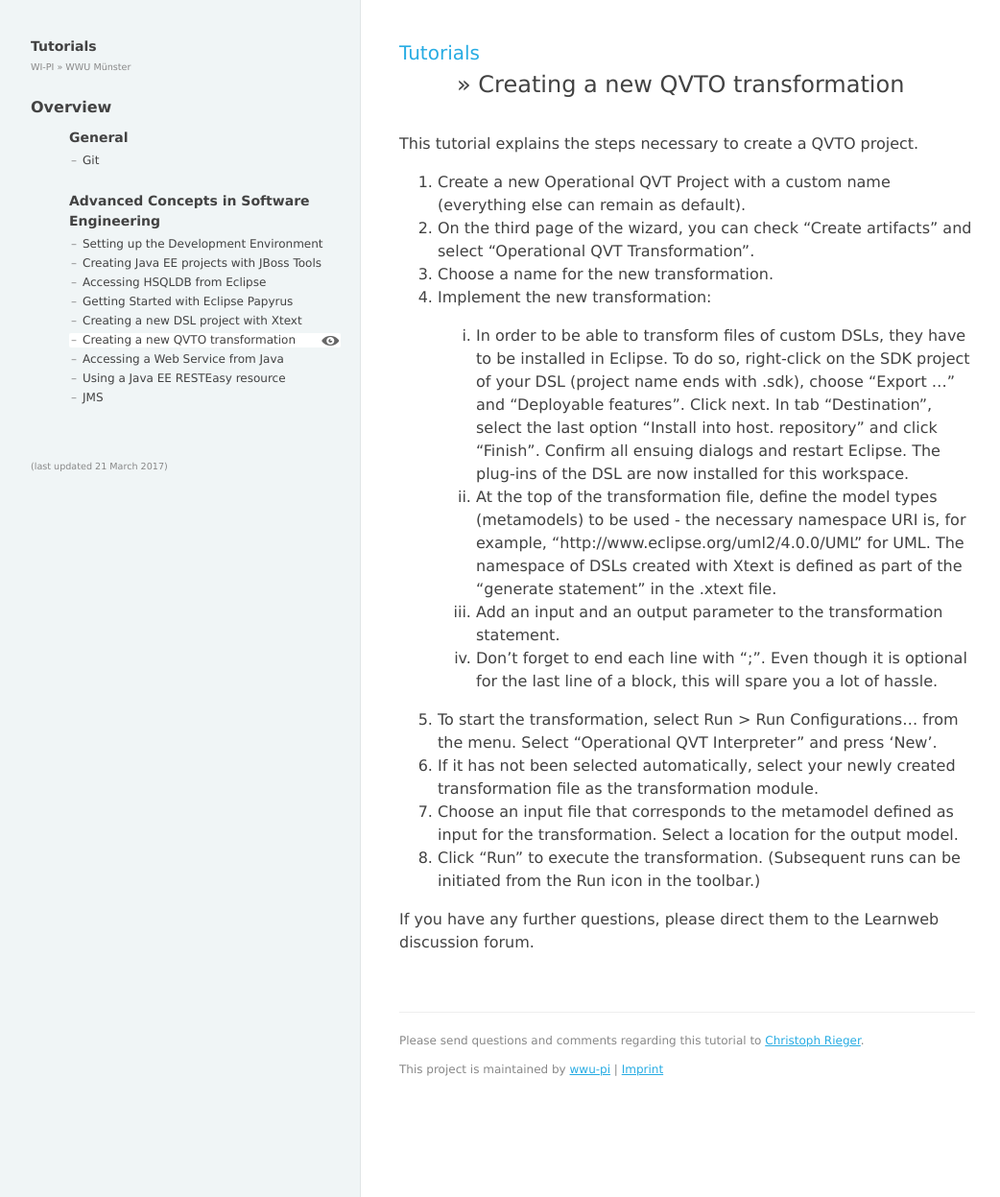
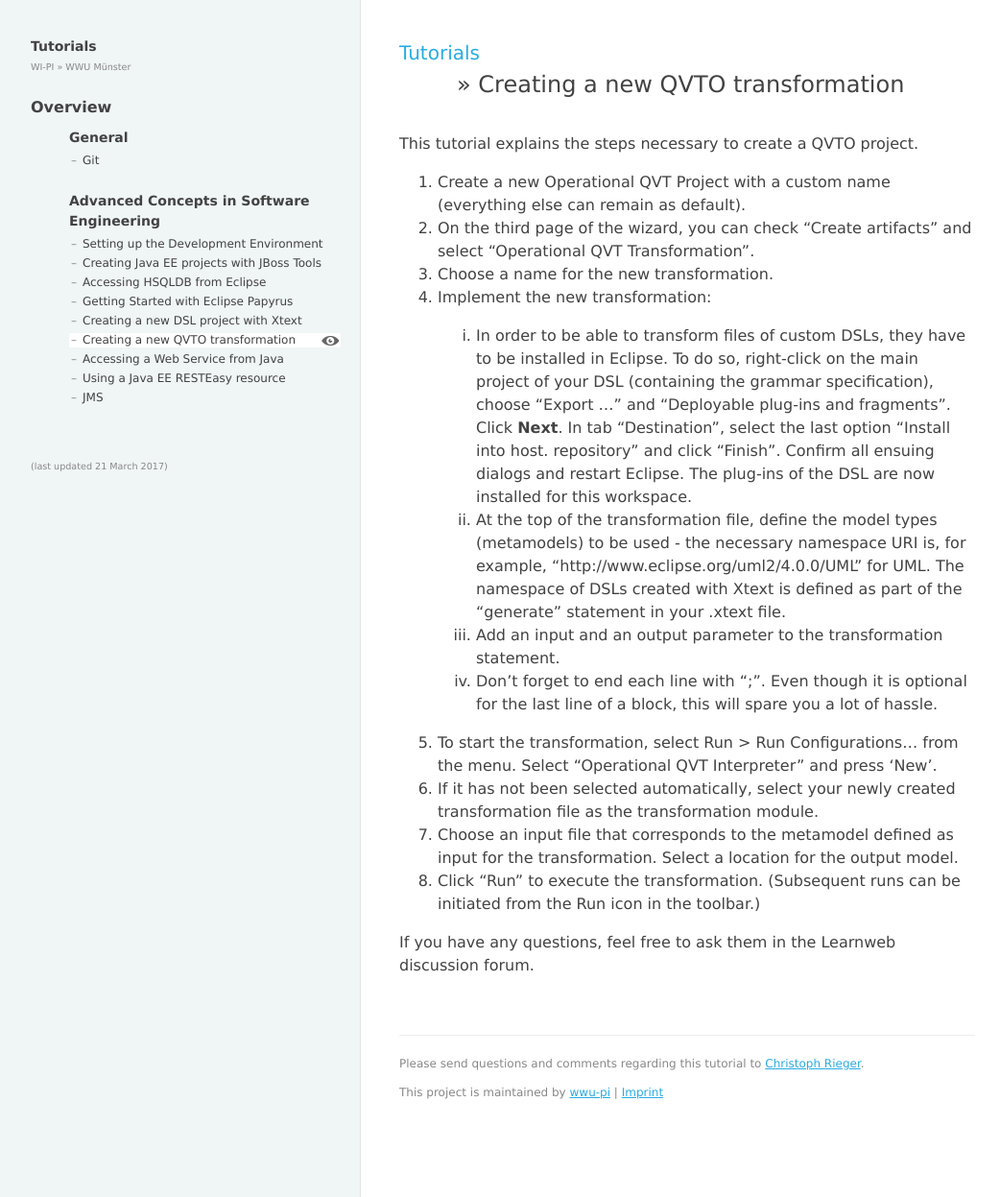
Before and after one commit to wwu-pi/tutorials, a Jekyll site: the page built from lectures/acse/060_QVTO.md, in a window 1280 px wide and 1247 px high. Shown: the whole window at 96% size, without its empty margins (8-1050 px from the left). Built offline with Jekyll 4.4.1, drawn with Linux system fonts in a browser that asks for light colours.

Commit message:
Update tutorial 060

```diff
--- a/lectures/acse/060_QVTO.md
+++ b/lectures/acse/060_QVTO.md
@@ -10,8 +10,8 @@ This tutorial explains the steps necessary to create a QVTO project.
 1. Choose a name for the new transformation.
 1. Implement the new transformation:
 
-   1. In order to be able to transform files of custom DSLs, they have to be installed in Eclipse. To do so, right-click on the SDK project of your DSL (project name ends with .sdk), choose "Export ..." and "Deployable features". Click next. In tab "Destination", select the last option "Install into host. repository" and click "Finish". Confirm all ensuing dialogs and restart Eclipse. The plug-ins of the DSL are now installed for this workspace.
-   1. At the top of the transformation file, define the model types (metamodels) to be used - the necessary namespace URI is, for example, "http://www.eclipse.org/uml2/4.0.0/UML" for UML. The namespace of DSLs created with Xtext is defined as part of the "generate statement" in the .xtext file.
+   1. In order to be able to transform files of custom DSLs, they have to be installed in Eclipse. To do so, right-click on the main project of your DSL (containing the grammar specification), choose "Export ..." and "Deployable plug-ins and fragments". Click **Next**. In tab "Destination", select the last option "Install into host. repository" and click "Finish". Confirm all ensuing dialogs and restart Eclipse. The plug-ins of the DSL are now installed for this workspace.
+   1. At the top of the transformation file, define the model types (metamodels) to be used - the necessary namespace URI is, for example, "http://www.eclipse.org/uml2/4.0.0/UML" for UML. The namespace of DSLs created with Xtext is defined as part of the "generate" statement in your .xtext file.
    1. Add an input and an output parameter to the transformation statement.
    1. Don't forget to end each line with ";". Even though it is optional for the last line of a block, this will spare you a lot of hassle.
 
@@ -20,4 +20,4 @@ This tutorial explains the steps necessary to create a QVTO project.
 1. Choose an input file that corresponds to the metamodel defined as input for the transformation. Select a location for the output model.
 1. Click "Run" to execute the transformation. (Subsequent runs can be initiated from the Run icon in the toolbar.)
 
-If you have any further questions, please direct them to the Learnweb discussion forum.
+If you have any questions, feel free to ask them in the Learnweb discussion forum.
```
